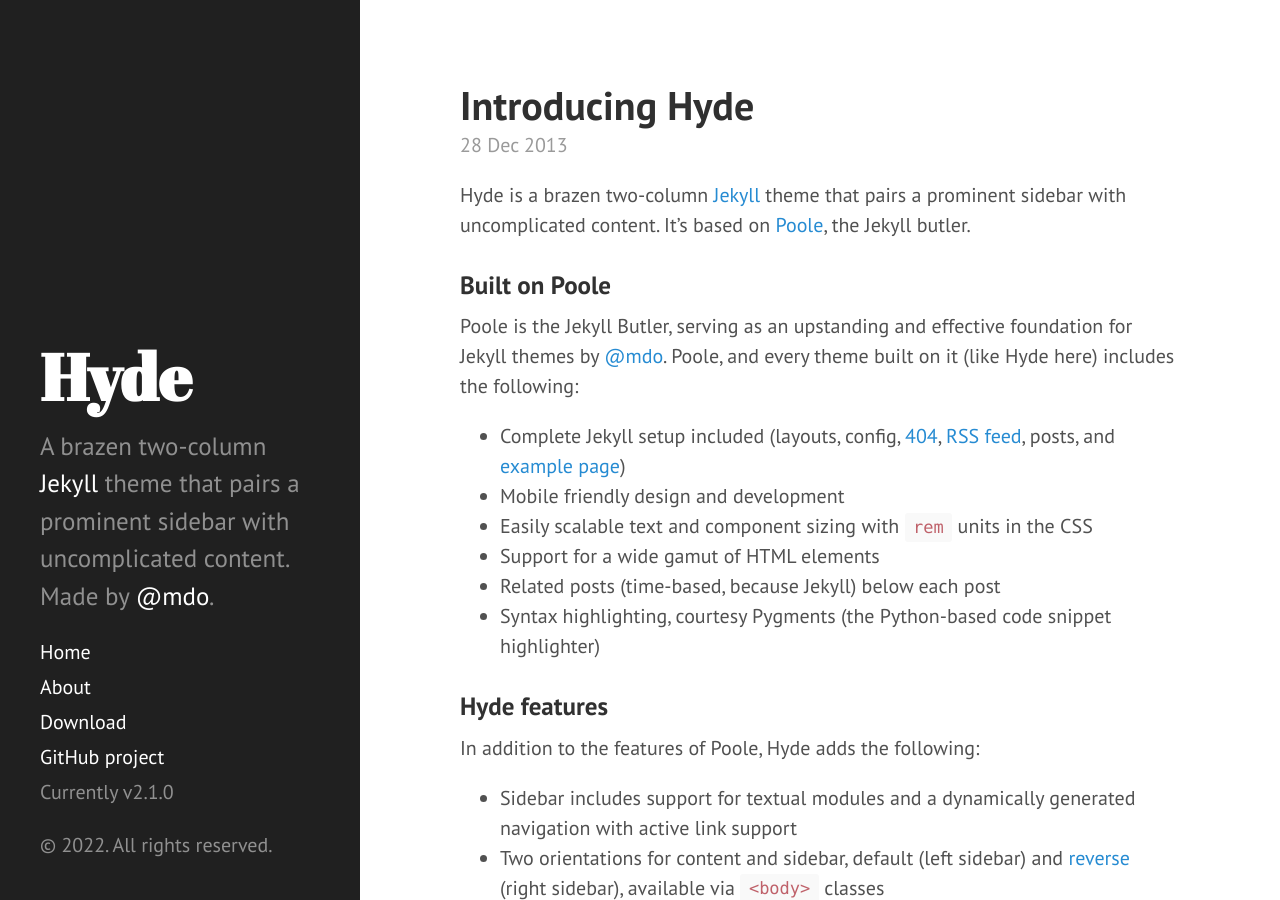
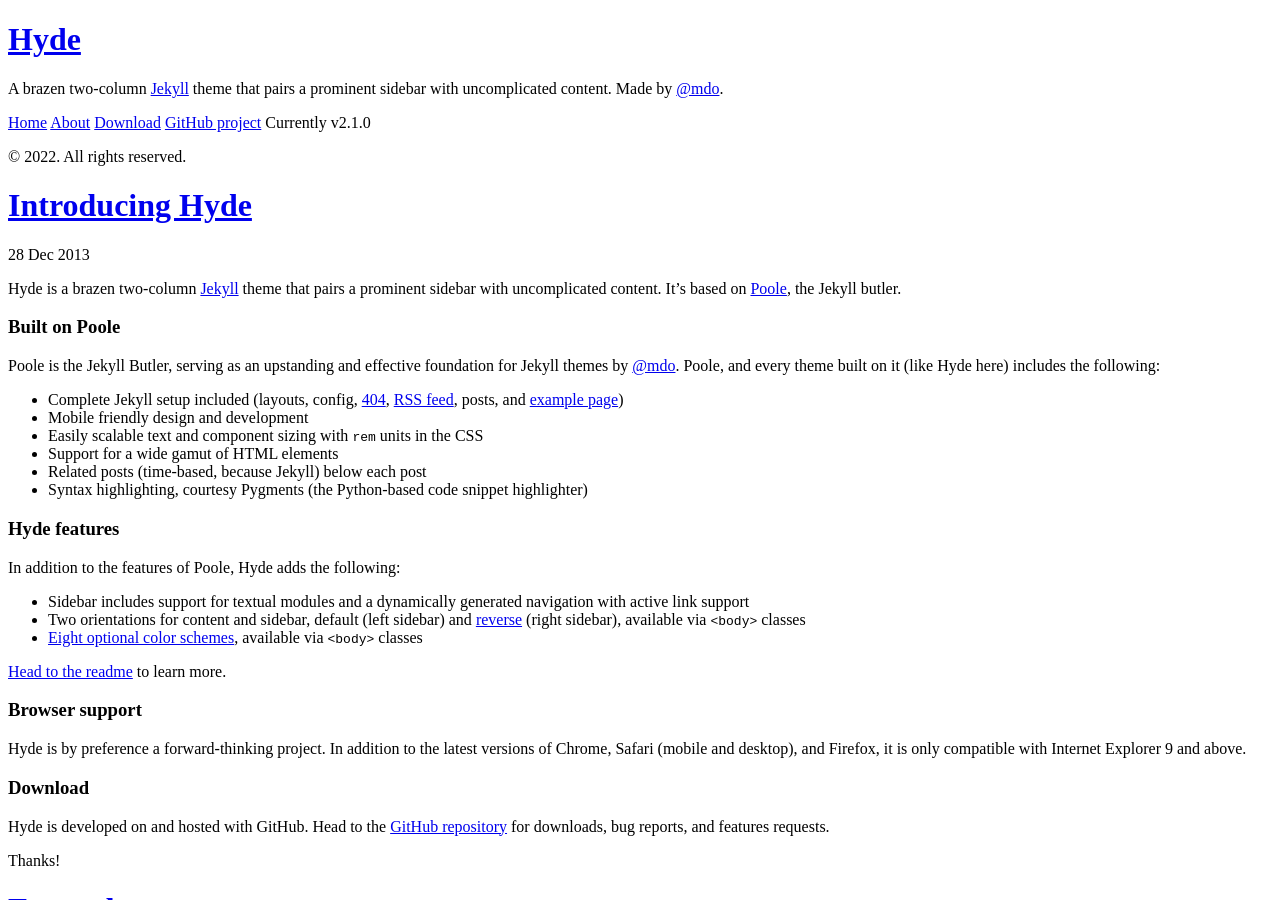
Before and after one commit to elizasviel/elizasviel.github.io, a Jekyll site: the page built from index.html, in a window 1280 px wide and 900 px high. Built offline with Jekyll 4.4.1, drawn with Linux system fonts in a browser that asks for light colours; Markdown is read by kramdown in place of the engine named in the settings; the list of posts is cut into pages by our own code.

Commit message:
change css urls

```diff
--- a/_includes/head.html
+++ b/_includes/head.html
@@ -15,9 +15,7 @@
   </title>
 
   <!-- CSS -->
-  <link rel="stylesheet" href="/public/css/poole.css">
-  <link rel="stylesheet" href="/public/css/syntax.css">
-  <link rel="stylesheet" href="/public/css/hyde.css">
+
   <link rel="stylesheet" href="http://fonts.googleapis.com/css?family=PT+Sans:400,400italic,700|Abril+Fatface">
 
   <!-- Icons -->
```
